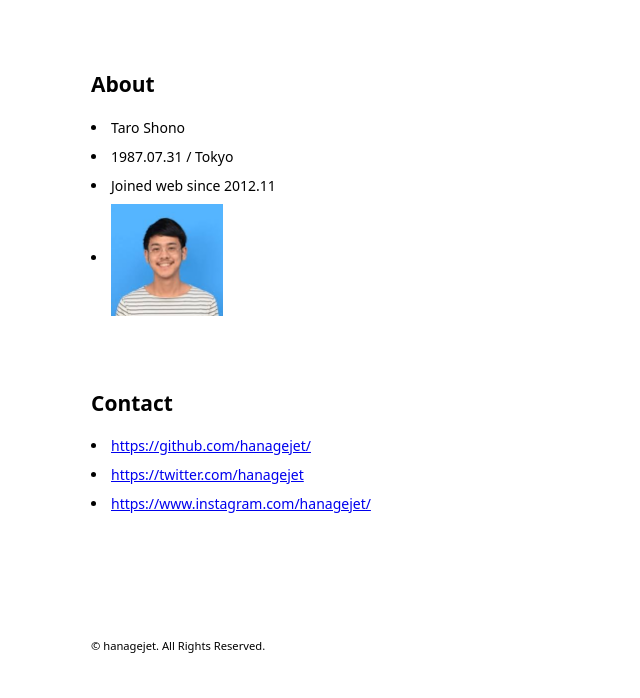
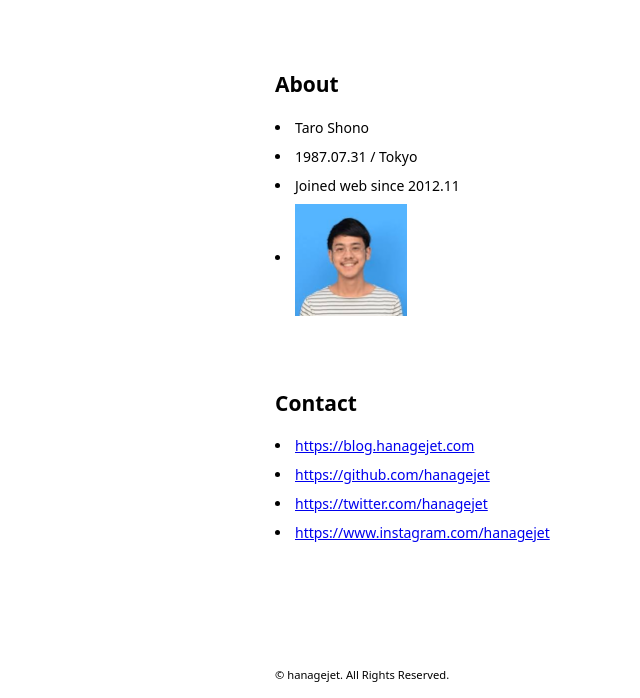
Before and after one commit to taro-shono/me, a Gatsby site: page / in a window 1280 px wide. Shown: the part 162-860 px from the top of the page, without its empty margins (29-669 px from the left). Before the commit the page ends 831 px from the top, so only its background shows below. Built offline with nearby package versions, Linux system fonts and the light colour scheme; Gatsby itself is replaced by a stand-in of ours.

Commit message:
fix: update

```diff
--- a/src/components/Layout/index.tsx
+++ b/src/components/Layout/index.tsx
@@ -3,9 +3,11 @@ import styled from 'styled-components';
 import { GlobalStyle } from '../../styles/base';
 
 const Container = styled.div`
+  margin: 0 auto;
+  max-width: 720px;
   padding: 0 16px;
   @media (min-width: 768px) {
-    padding: 0 120px;
+    padding: 0 24px;
   }
 `;
 
--- a/src/pages/index.tsx
+++ b/src/pages/index.tsx
@@ -42,8 +42,13 @@ const Index: React.FC = () => (
       <ContentHeading>Contact</ContentHeading>
       <ContentList>
         <ContentItem>
-          <Anchor href="https://github.com/hanagejet/" target="_blank">
-            https://github.com/hanagejet/
+          <Anchor href="https://blog.hanagejet.com" target="_blank">
+            https://blog.hanagejet.com
+          </Anchor>
+        </ContentItem>
+        <ContentItem>
+          <Anchor href="https://github.com/hanagejet" target="_blank">
+            https://github.com/hanagejet
           </Anchor>
         </ContentItem>
         <ContentItem>
@@ -52,8 +57,8 @@ const Index: React.FC = () => (
           </Anchor>
         </ContentItem>
         <ContentItem>
-          <Anchor href="https://www.instagram.com/hanagejet/" target="_blank">
-            https://www.instagram.com/hanagejet/
+          <Anchor href="https://www.instagram.com/hanagejet" target="_blank">
+            https://www.instagram.com/hanagejet
           </Anchor>
         </ContentItem>
       </ContentList>
```
Also changed, not shown: 1 other file.
